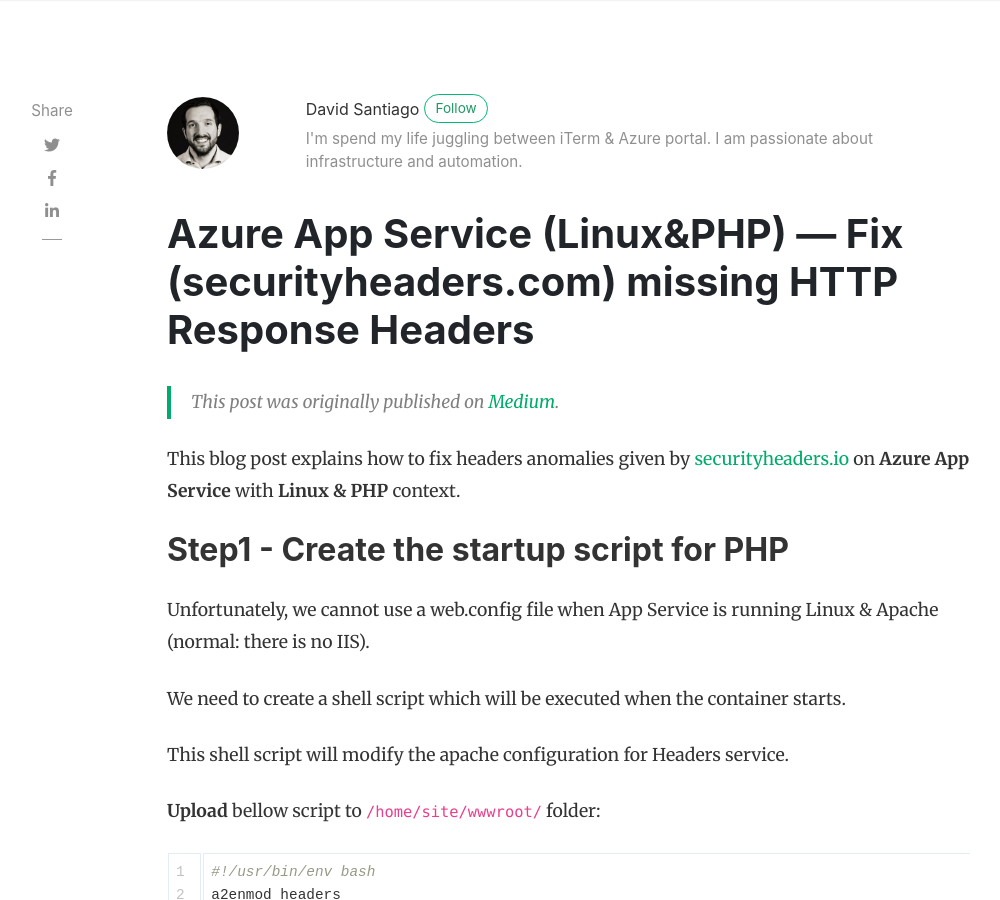
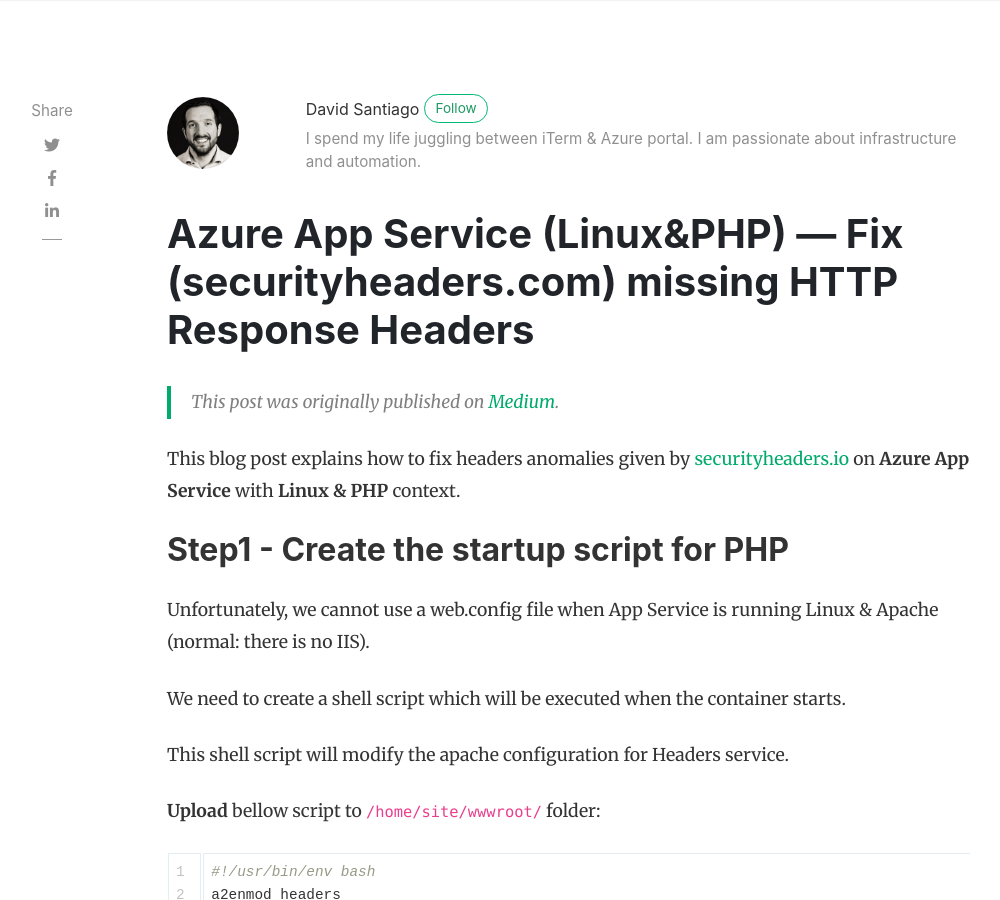
Before and after one commit to davidsntg/dawlysd.github.com, a Jekyll site: the page built from _posts/2020-03-31-azure-app-service-linux-php-fix-securityheaders-com-missing-http-response-headers.md, in a window 1280 px wide and 900 px high. Shown: the whole window, without its empty margins (118-1118 px from the left). Built offline with Jekyll 4.4.1, drawn with Linux system fonts in a browser that asks for light colours; nearby versions of some CDN libraries; comment, search, counter and statistics services are not loaded.

Commit message:
typo fix

```diff
--- a/_config.yml
+++ b/_config.yml
@@ -22,7 +22,7 @@ authors:
     email: david.santiago.pro@gmail.com
     web: https://davidsantiago.fr
     twitter: https://twitter.com/dawlysd
-    description: "I'm spend my life juggling between iTerm & Azure portal. I am passionate about infrastructure and automation."
+    description: "I spend my life juggling between iTerm & Azure portal. I am passionate about infrastructure and automation."
 
 # Plugins
 plugins:
```
